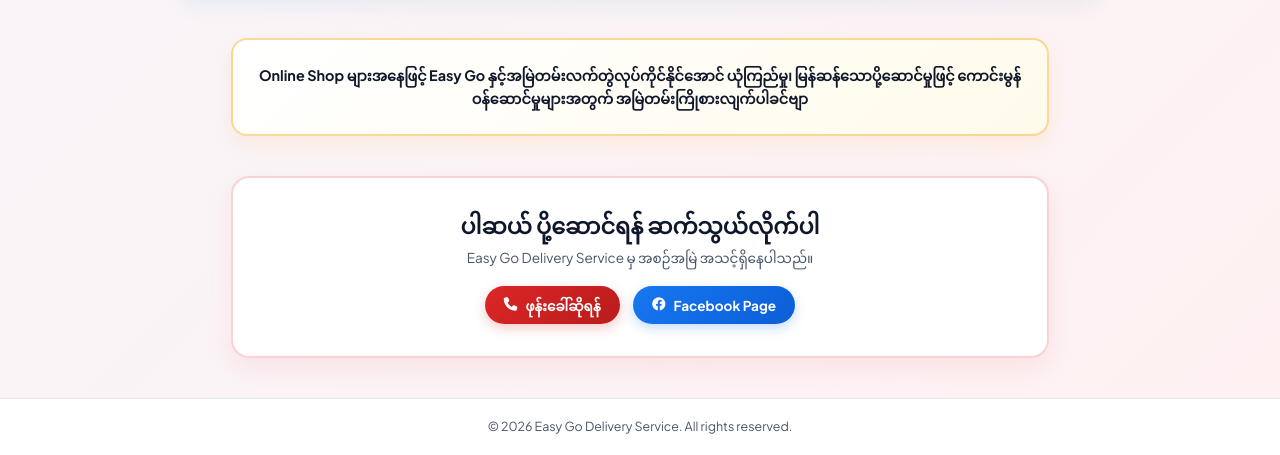
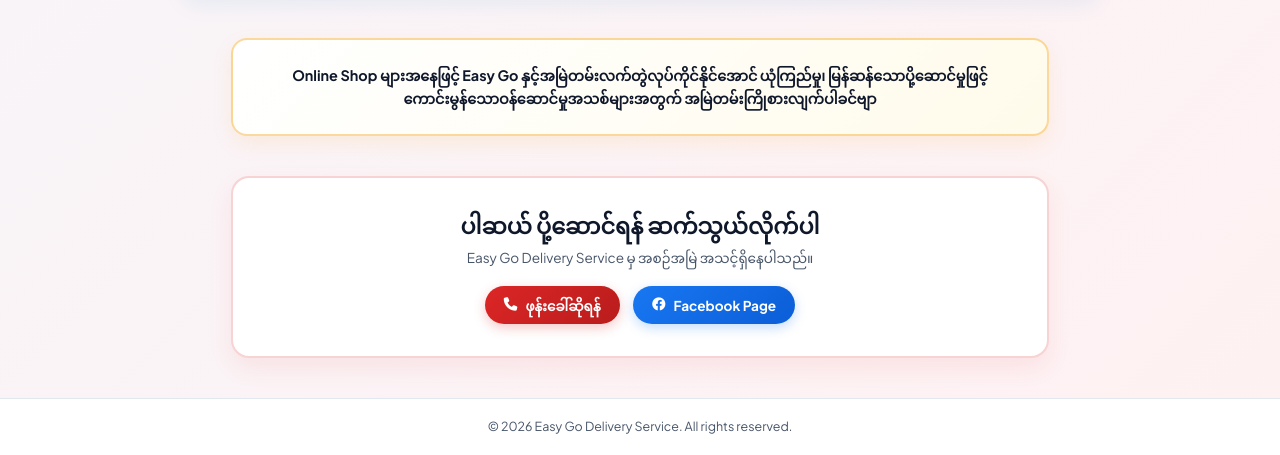
Before and after one commit to nyein16/Easy-Go-, a plain HTML site: page index.html in a window 1280 px wide. Shown: the part 2304-2759 px from the top of the page. Drawn offline with Linux system fonts and the light colour scheme; a web font is replaced by a local one.

Commit message:
Add files via upload

```diff
--- a/index.html
+++ b/index.html
@@ -259,7 +259,7 @@
       }
     }
 
-    /* Bottom Message Banner */
+    /* Bottom Message Section */
     .bottom-message-section {
       max-width: 850px;
       margin: 2rem auto;
@@ -382,7 +382,7 @@
     </div>
   </header>
 
-  <!-- Hero Section (ပုံပါ မူလစာသားအတိုင်း ပြန်ထည့်ထားသည်) -->
+  <!-- Hero Section -->
   <section class="hero" id="home">
     <div class="hero-content">
       <h1>မြန်ဆန် စိတ်ချ ယုံကြည်ရတဲ့ <br><span class="text-easy">EASY</span><span class="text-go">GO</span> Delivery Service</h1>
@@ -479,10 +479,10 @@
     </div>
   </section>
 
-  <!-- Bottom Message Section (တောင်းဆိုထားသော စာသားအသစ် ထည့်သွင်းထားသည့်နေရာ) -->
+  <!-- Bottom Message Section (ပြင်ဆင်ထားသော စာသားအသစ်) -->
   <section class="bottom-message-section">
     <div class="bottom-message-card">
-      <p>Online Shop များအနေဖြင့် Easy Go နှင့်အမြဲတမ်းလက်တွဲလုပ်ကိုင်နိုင်အောင် ယုံကြည်မှု၊ မြန်ဆန်သောပို့ဆောင်မှုဖြင့် ကောင်းမွန်ဝန်ဆောင်မှုများအတွက် အမြဲတမ်းကြိုစားလျက်ပါခင်ဗျာ</p>
+      <p>Online Shop များအနေဖြင့် Easy Go နှင့်အမြဲတမ်းလက်တွဲလုပ်ကိုင်နိုင်အောင် ယုံကြည်မှု၊ မြန်ဆန်သောပို့ဆောင်မှုဖြင့် ကောင်းမွန်သောဝန်ဆောင်မှုအသစ်များအတွက် အမြဲတမ်းကြိုစားလျက်ပါခင်ဗျာ</p>
     </div>
   </section>
 
```
